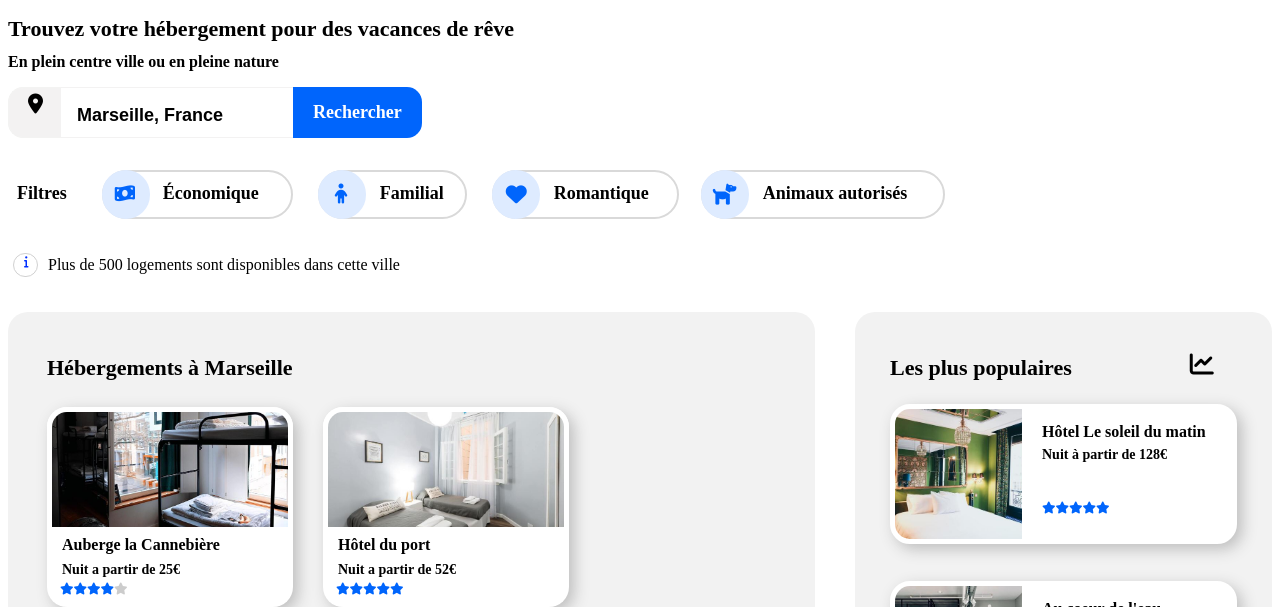
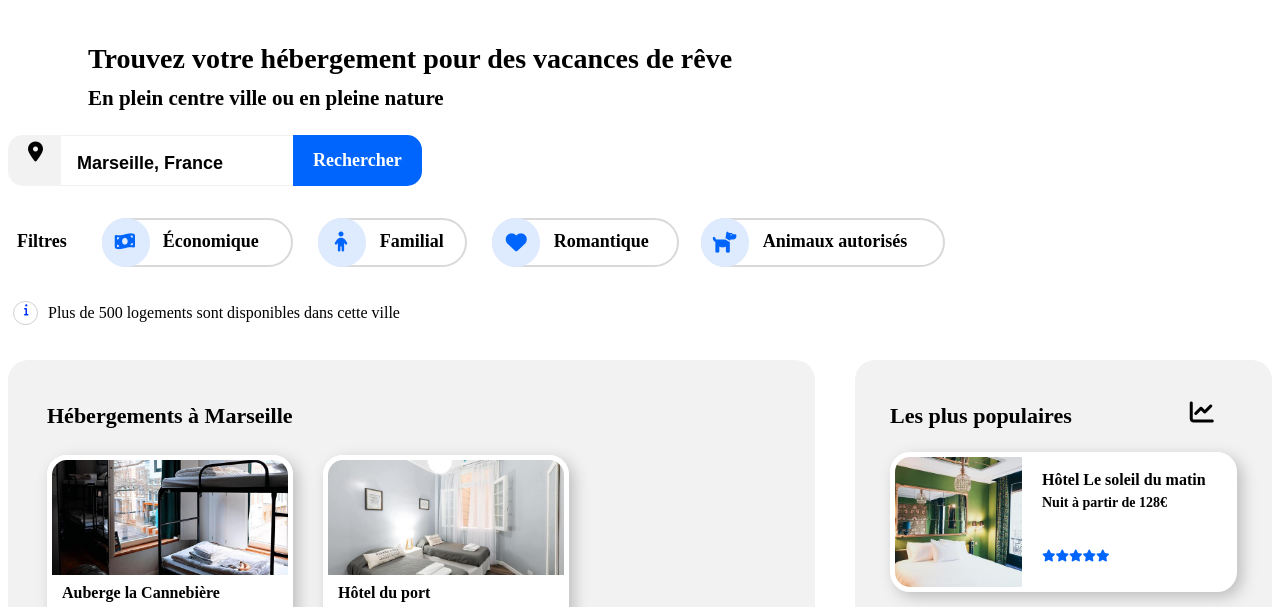
Before and after one commit to JordanFox38160/P2-Reservia-PremiereVersion-, a plain HTML site: page index.html in a window 1280 px wide. Shown: the part 120-727 px from the top of the page. Drawn offline with Linux system fonts and the light colour scheme; a web font is replaced by a local one.

Commit message:
Modification de la taille du titre et du sous titre pour l'iso maquette

```diff
--- a/style.css
+++ b/style.css
@@ -118,25 +118,25 @@ body {
     padding-top: 60px;
     padding-left: 60px;
 }
-}
-
 
 
 .titre-principal {
     display:flex;
     flex-wrap:wrap;
     flex-direction: column;
-    margin-top: 14px;
+    margin-top: 22px;
+    margin-left: 80px;
 }
 
 
 .titre {
-    font-size: 22px;
+    font-size: 28px;
 }
 
 
 .titre2 {
-    margin-top: -7px;
+    margin-top: -12px;
+    font-size: 21px;
 }
 
 
```
